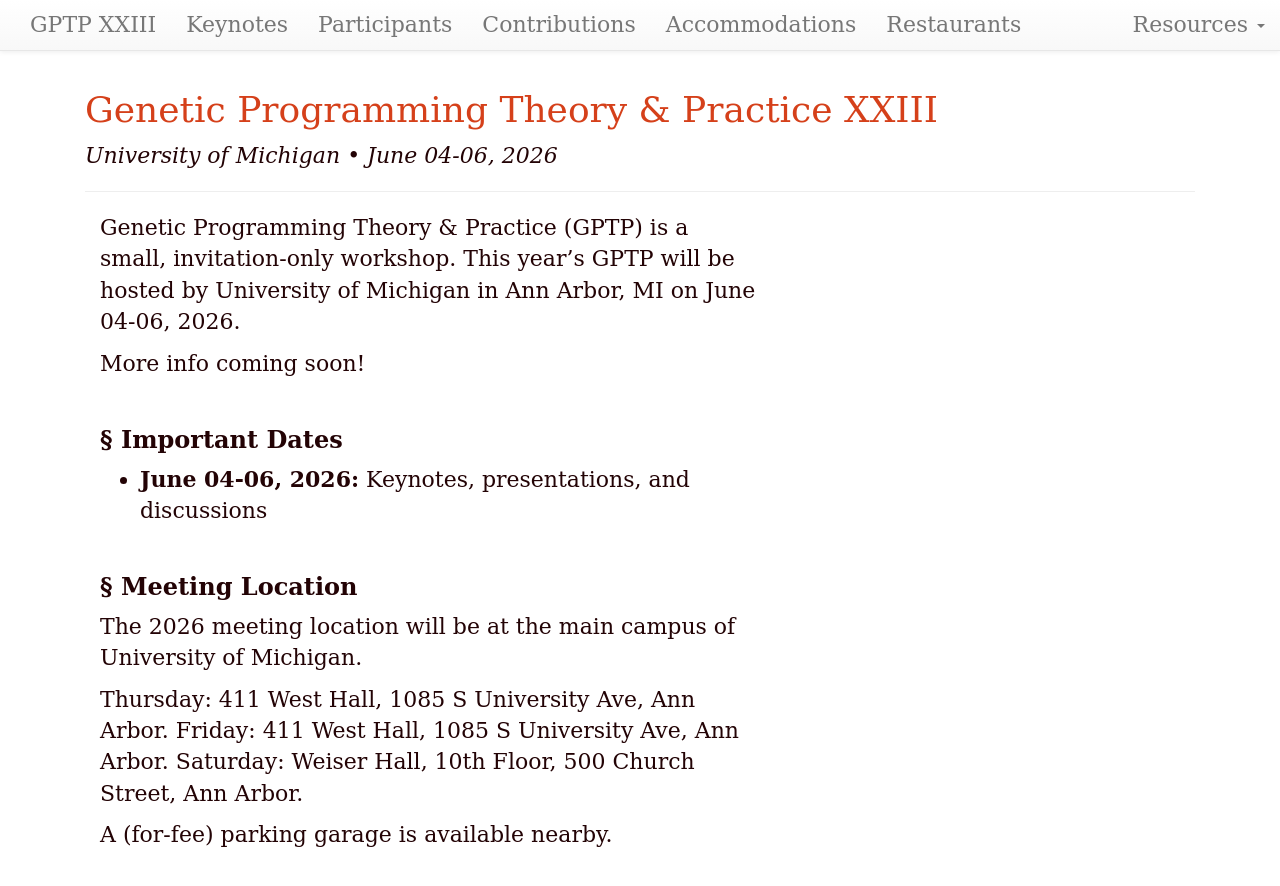
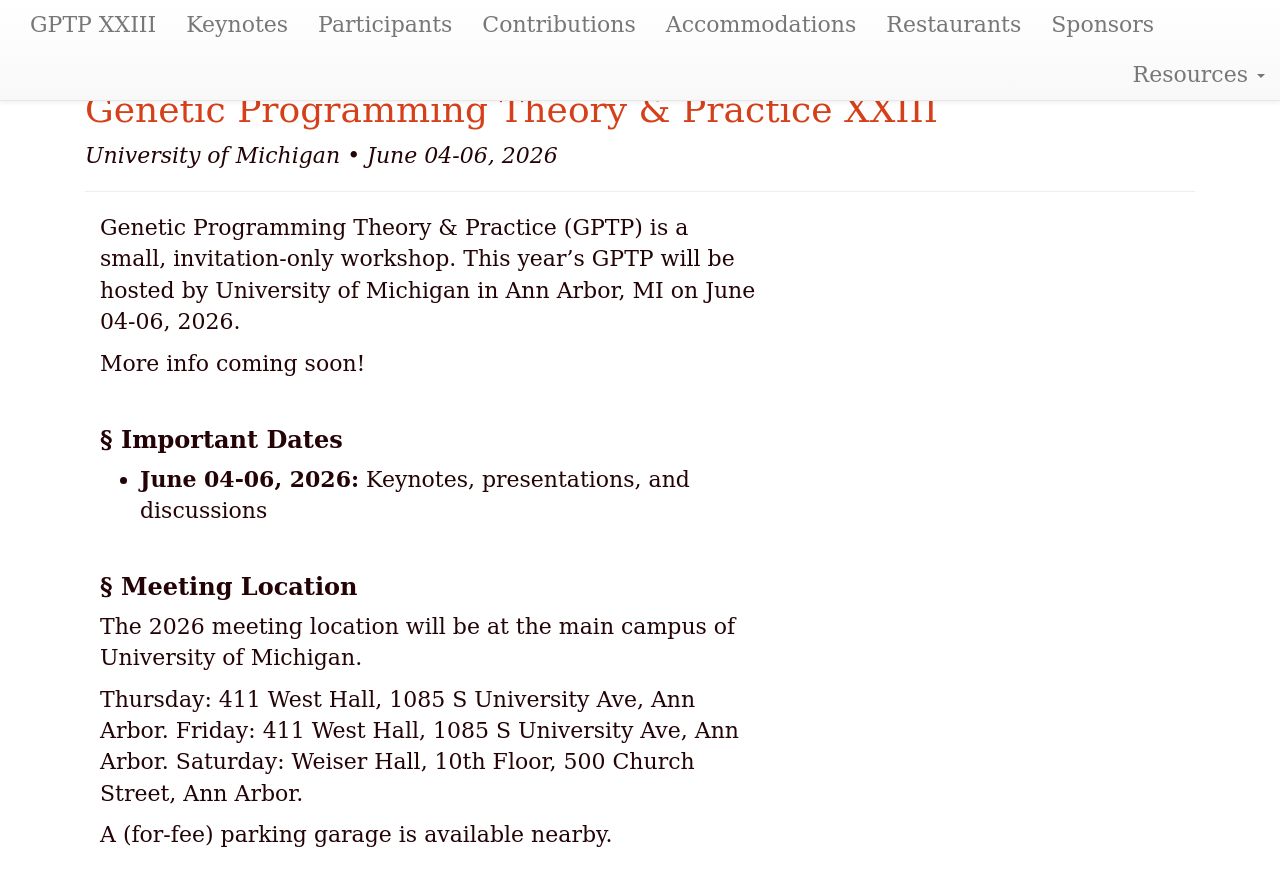
Before and after one commit to GPTP-workshop/gptp-workshop.github.io, a Jekyll site: the page built from index.md, in a window 1280 px wide and 900 px high. Shown: the top 886 px of the window. Built offline with Jekyll 4.4.1, drawn with Linux system fonts in a browser that asks for light colours.

Commit message:
add sponsors

```diff
--- a/_includes/header.liquid
+++ b/_includes/header.liquid
@@ -35,7 +35,7 @@
 	<li><a href="accommodations.html">Accommodations</a></li>
 	<li><a href="restaurants.html">Restaurants</a></li>
 	<!-- <li><a href="schedule.html">Schedule</a></li> -->
-	<!-- <li><a href="sponsors.html">Sponsors</a></li> -->
+	<li><a href="sponsors.html">Sponsors</a></li>
       </ul>
       <ul class="nav navbar-nav navbar-right">
         <li class="dropdown">
```
Also changed, not shown: index.md (line endings or trailing spaces).
